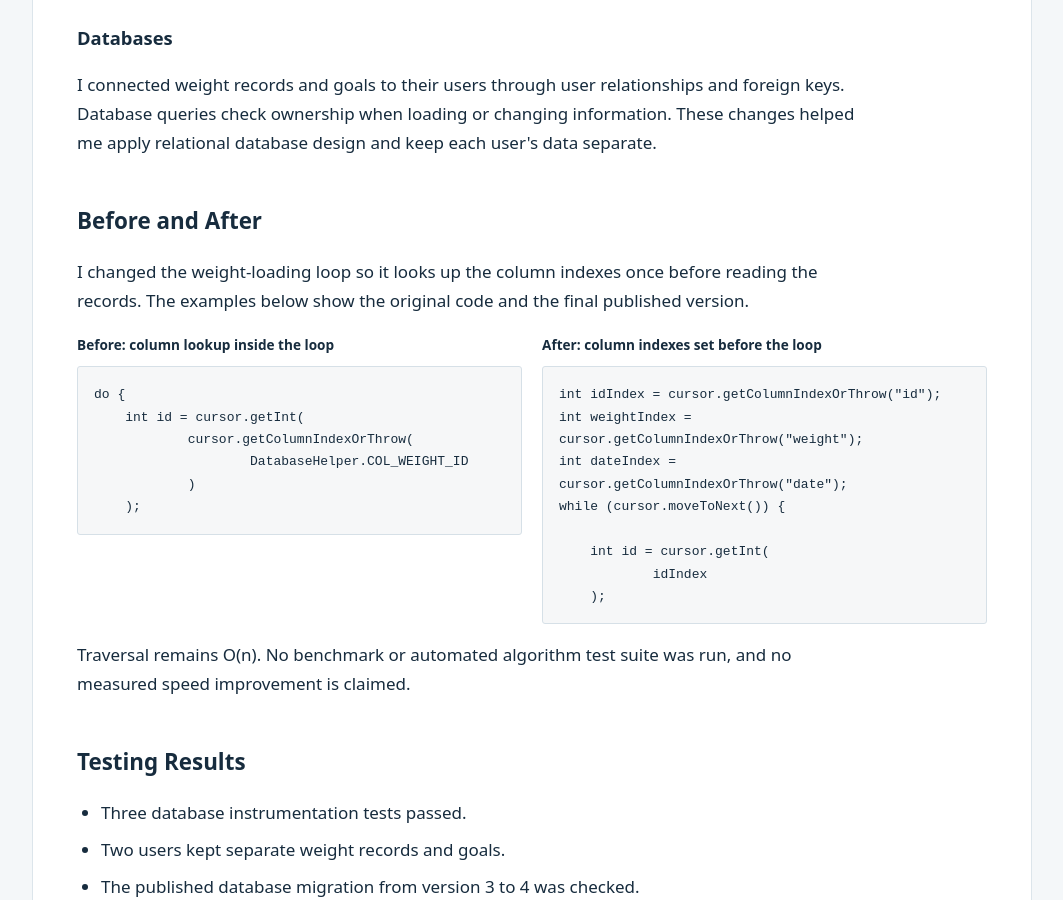
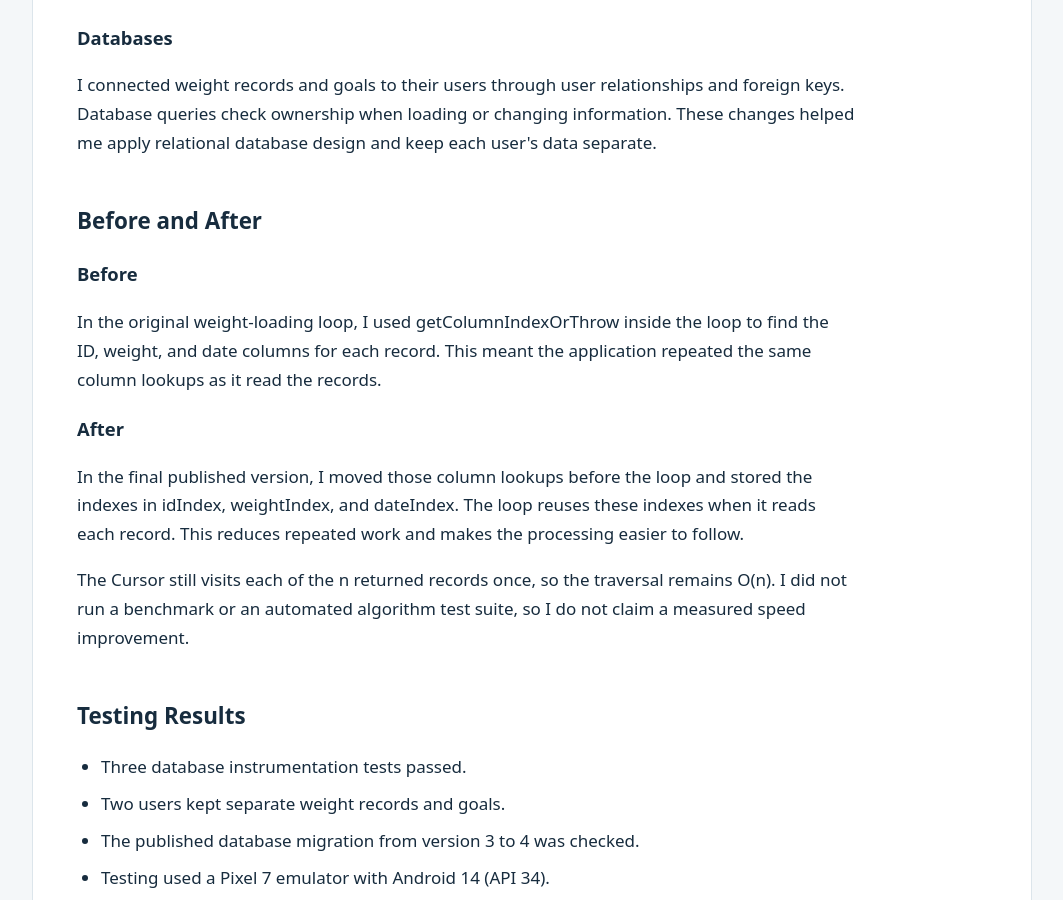
Before and after one commit to Todolomeos/josebustamante-eportfoliofinal, a Jekyll site: the page built from artifact.md, in a window 1280 px wide and 900 px high, scrolled down 1308 px. Shown: the whole window, without its empty margins (108-1171 px from the left). Built offline with Jekyll 4.4.1, drawn with Linux system fonts in a browser that asks for light colours; our own code applies the rules of GitHub Pages for plain Markdown files.

Commit message:
Replace before and after code boxes with plain written explanation

```diff
--- a/artifact.md
+++ b/artifact.md
@@ -19,21 +19,15 @@
 <h3>Databases</h3>
 <p>I connected weight records and goals to their users through user relationships and foreign keys. Database queries check ownership when loading or changing information. These changes helped me apply relational database design and keep each user's data separate.</p>
 </section>
-<section aria-labelledby="code-title"><h2 id="code-title">Before and After</h2><p>I changed the weight-loading loop so it looks up the column indexes once before reading the records. The examples below show the original code and the final published version.</p><div class="comparison-grid code-comparison"><figure><figcaption>Before: column lookup inside the loop</figcaption><pre><code>do {
-    int id = cursor.getInt(
-            cursor.getColumnIndexOrThrow(
-                    DatabaseHelper.COL_WEIGHT_ID
-            )
-    );
-</code></pre></figure><figure><figcaption>After: column indexes set before the loop</figcaption><pre><code>int idIndex = cursor.getColumnIndexOrThrow(&quot;id&quot;);
-int weightIndex = cursor.getColumnIndexOrThrow(&quot;weight&quot;);
-int dateIndex = cursor.getColumnIndexOrThrow(&quot;date&quot;);
-while (cursor.moveToNext()) {
+<section aria-labelledby="code-title">
+<h2 id="code-title">Before and After</h2>
+<h3>Before</h3>
+<p>In the original weight-loading loop, I used getColumnIndexOrThrow inside the loop to find the ID, weight, and date columns for each record. This meant the application repeated the same column lookups as it read the records.</p>
+<h3>After</h3>
+<p>In the final published version, I moved those column lookups before the loop and stored the indexes in idIndex, weightIndex, and dateIndex. The loop reuses these indexes when it reads each record. This reduces repeated work and makes the processing easier to follow.</p>
+<p>The Cursor still visits each of the n returned records once, so the traversal remains O(n). I did not run a benchmark or an automated algorithm test suite, so I do not claim a measured speed improvement.</p>
+</section>
 
-    int id = cursor.getInt(
-            idIndex
-    );
-</code></pre></figure></div><p>Traversal remains O(n). No benchmark or automated algorithm test suite was run, and no measured speed improvement is claimed.</p></section>
 <section aria-labelledby="validation-title"><h2 id="validation-title">Testing Results</h2><ul class="testing-results"><li>Three database instrumentation tests passed.</li><li>Two users kept separate weight records and goals.</li><li>The published database migration from version 3 to 4 was checked.</li><li>Testing used a Pixel 7 emulator with Android 14 (API 34).</li></ul><div class="validation-detail"><h3>Database checks</h3><ul><li>Foreign keys enabled; foreign_key_check returned no violations</li><li>integrity_check returned ok</li><li>Cross-user update and delete attempts returned false</li><li>Invalid user inserts were rejected</li><li>No crashes observed during the tested migration and account/CRUD flows</li></ul><h3>Manual application checks</h3><p>Account creation, duplicate usernames, empty fields, valid and invalid login, navigation, add/edit/delete weights, goals, refresh, and two-user data separation.</p><p>The published version 4 artifact was validated in an isolated Android copy. The original local enhanced project remains at DATABASE_VERSION 3. Passwords remain in plaintext; input validation and data isolation do not provide secure password storage.</p><a class="text-link" href="https://github.com/Todolomeos/josebustamante-eportfoliofinal/blob/main/artifacts/weight-tracker/CAPSTONE.md">Implementation and validation notes ↗</a></div></section>
 <section class="project-files" aria-labelledby="files-title"><h2 id="files-title">Project files</h2><div class="file-actions"><a class="action secondary" href="artifacts/WeightTracker-original.zip">Download Original Project</a><a class="action secondary" href="artifacts/WeightTracker-final.zip">Download Enhanced Project</a><a class="action secondary" href="code-review.html">Watch Code Review</a></div></section>
 </div>
```
